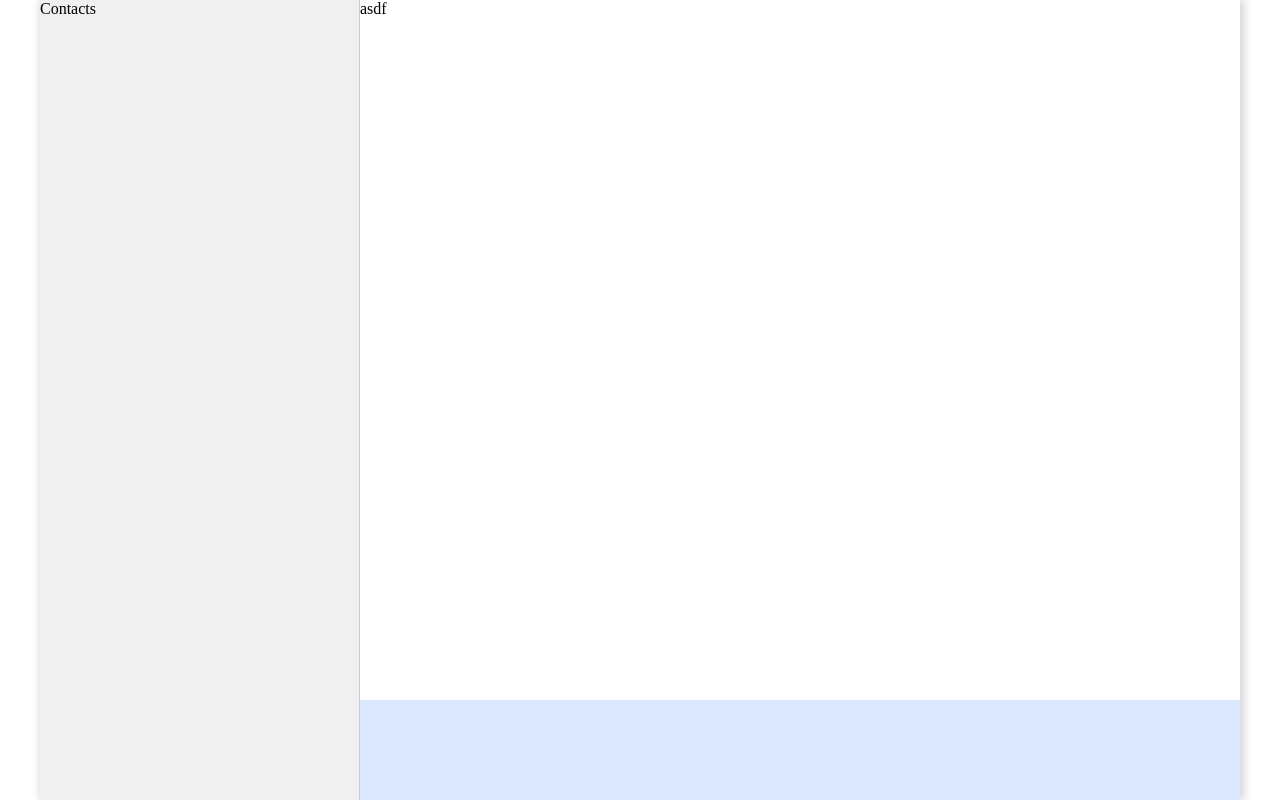
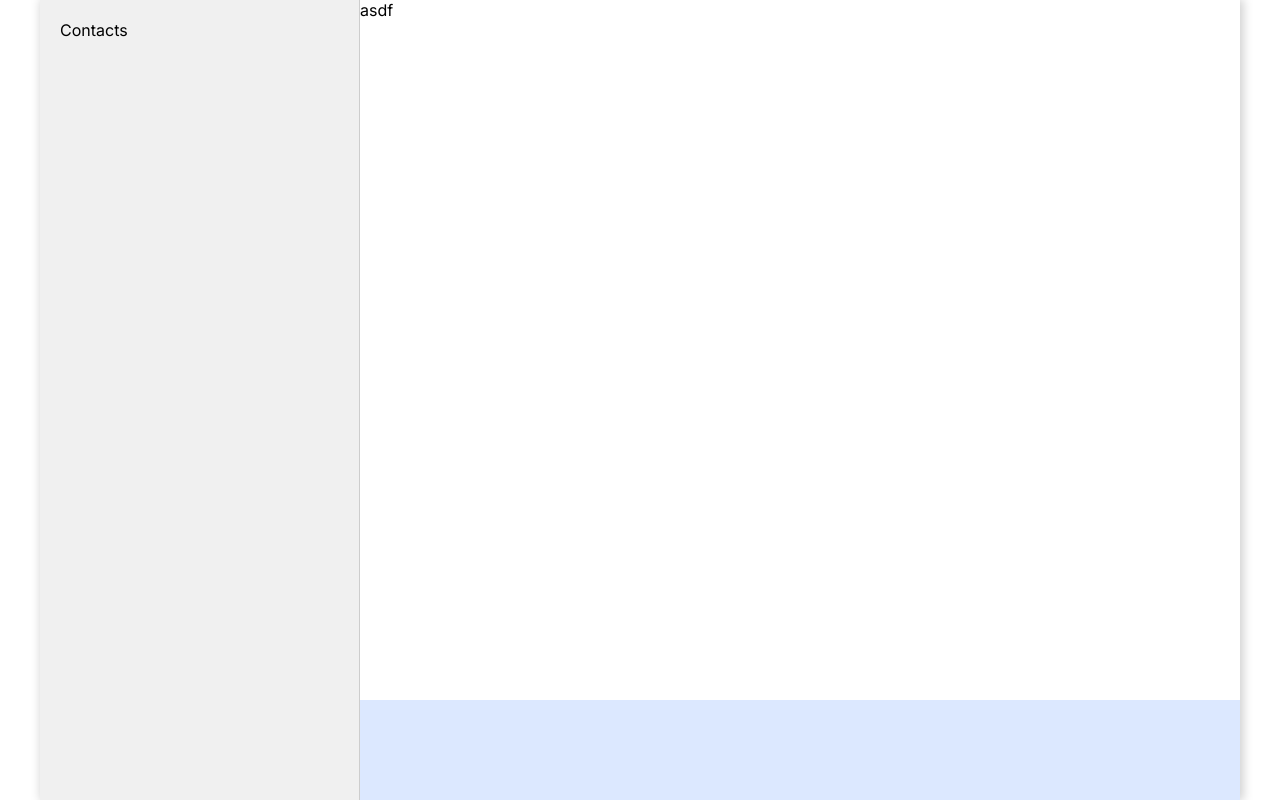
Before and after one commit to jurako/chat-app, a React app: page / in a window 1280 px wide. Built offline with nearby package versions, Linux system fonts and the light colour scheme; the HTML template or start-up script is replaced by a standard one.

Commit message:
changes to style

```diff
--- a/src/App.css
+++ b/src/App.css
@@ -1,6 +1,7 @@
 aside {
   width: 320px;
   border-right: 1px solid var(--subtle2-color);
+  padding: 20px;
 }
 
 main {
--- a/src/index.css
+++ b/src/index.css
@@ -24,6 +24,9 @@
   margin: 0;
   padding: 0;
   box-sizing: border-box;
+
+  font-family: Inter;
+  font-weight: 400;
 }
 
 html, body, aside, main {
```
